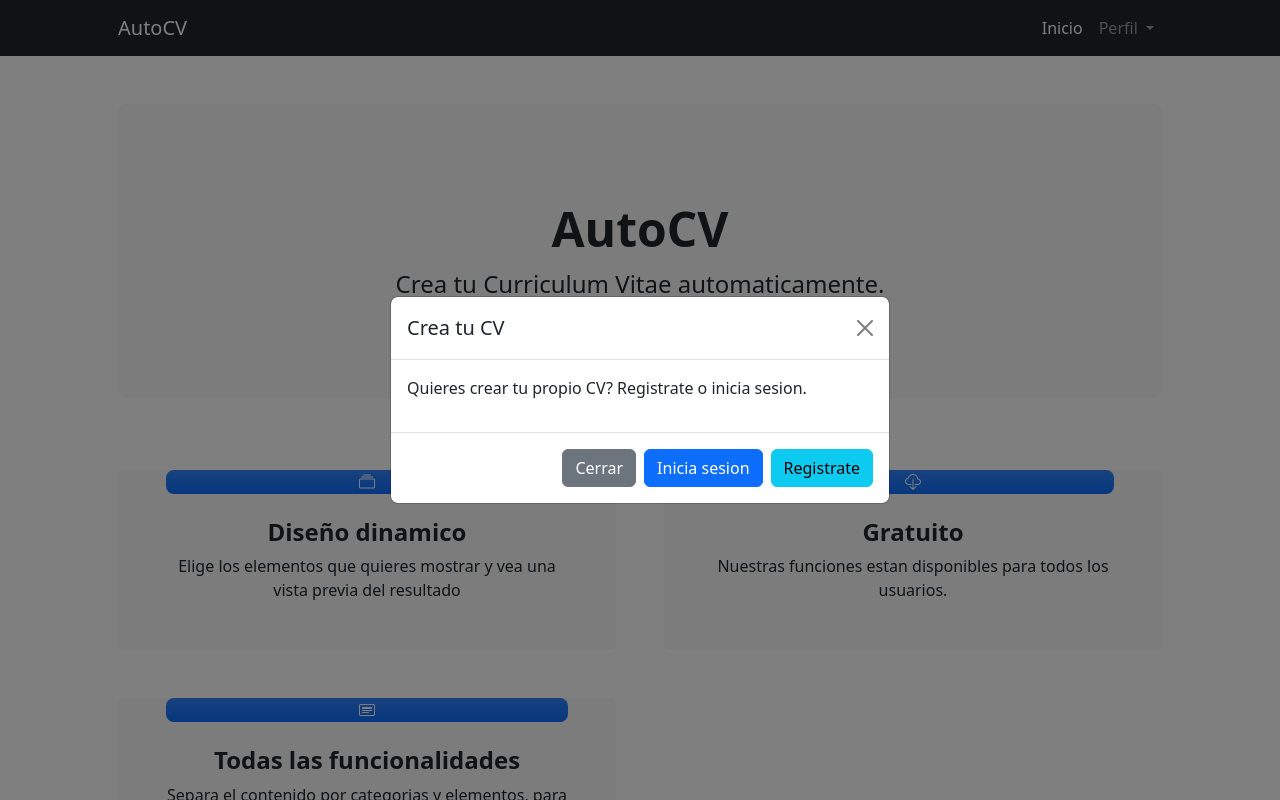
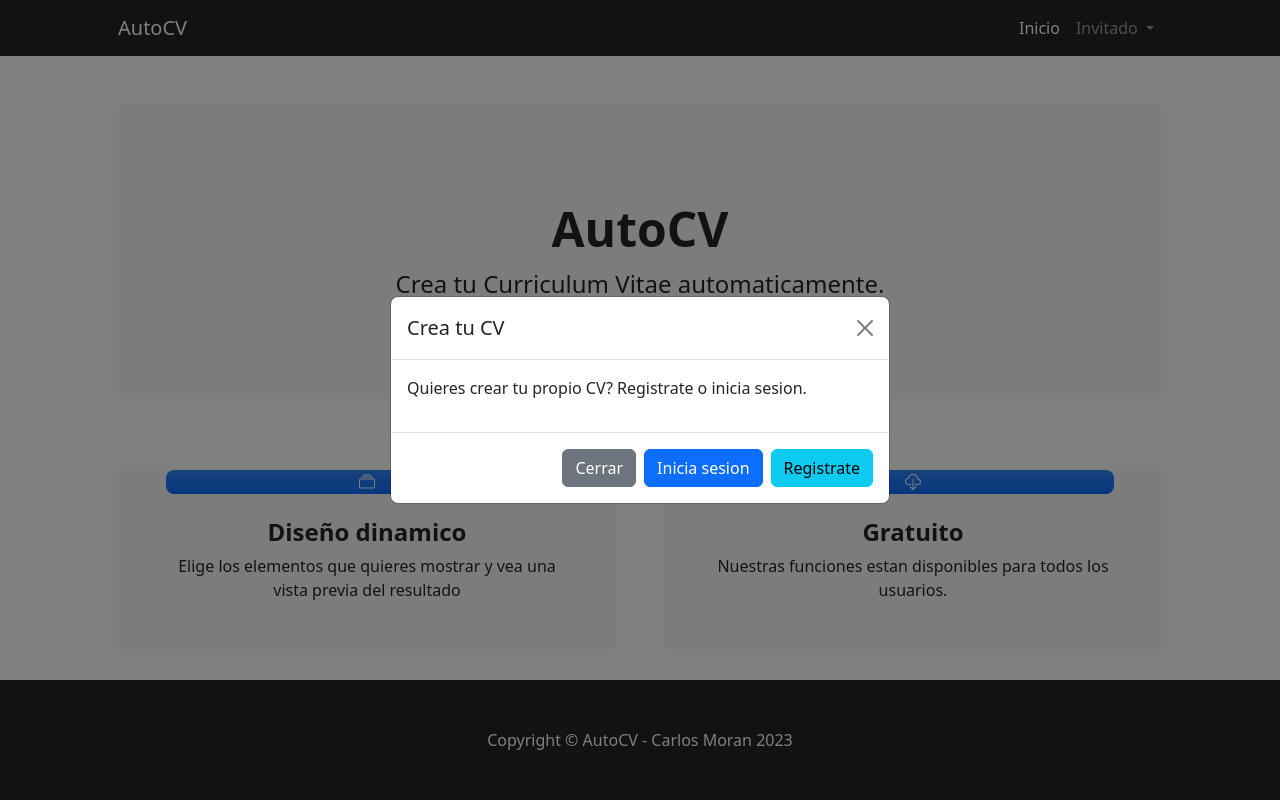
Before and after one commit to carlos55ml/autoCV, a PHP site: page / in a window 1280 px wide. Run offline with PHP 8.4, Linux system fonts and the light colour scheme; some libraries are stand-ins or nearby versions.

Commit message:
wip: index tweaks

```diff
--- a/index.php
+++ b/index.php
@@ -21,7 +21,7 @@ include_once __DIR__ . '/modules/head.php';
           <li class="nav-item"><a class="nav-link active" aria-current="page" href="/">Inicio</a></li>
           <li class="nav-item dropdown">
             <a class="nav-link dropdown-toggle" href="#" role="button" data-bs-toggle="dropdown" aria-expanded="false">
-              Perfil
+              <?php echo $userObj['username'] ?? "Invitado" ?>
             </a>
             <?php if($userObj) { ?>
               <ul class="dropdown-menu">
@@ -90,7 +90,7 @@ include_once __DIR__ . '/modules/head.php';
     </div>
   </section>
   <!-- Footer-->
-  <footer class="py-5 bg-dark">
+  <footer class="py-5 bg-dark fixed-bottom">
     <div class="container">
       <p class="m-0 text-center text-white">Copyright &copy; AutoCV - Carlos Moran 2023</p>
     </div>
```
